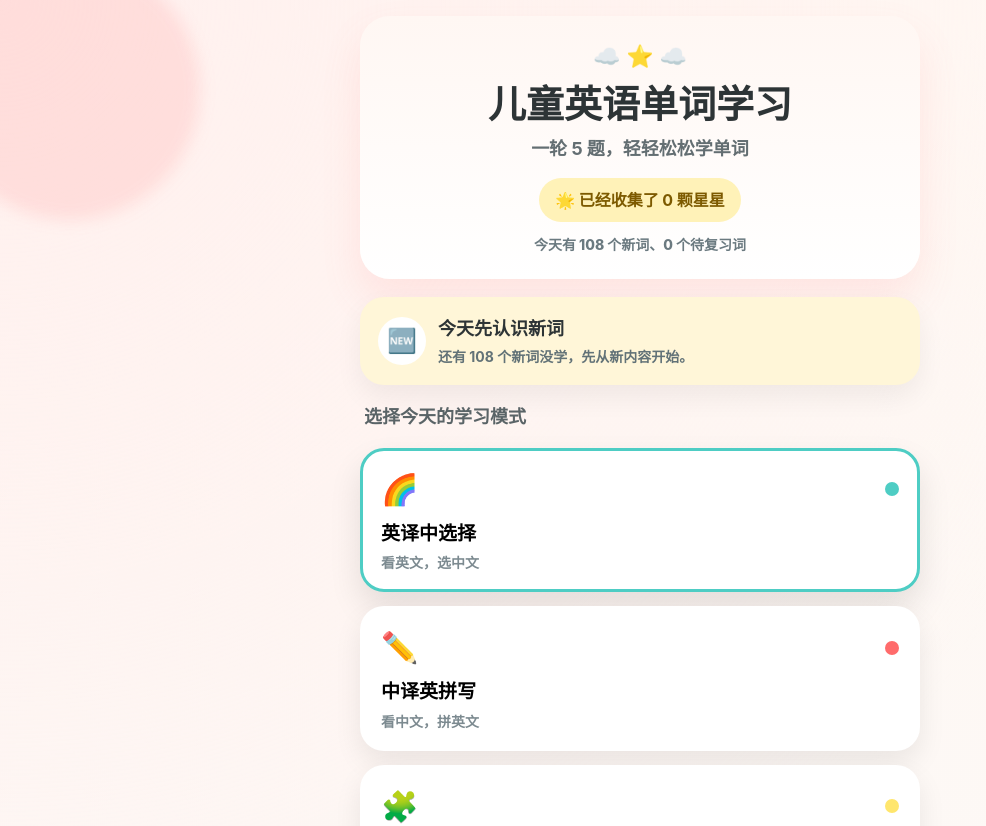
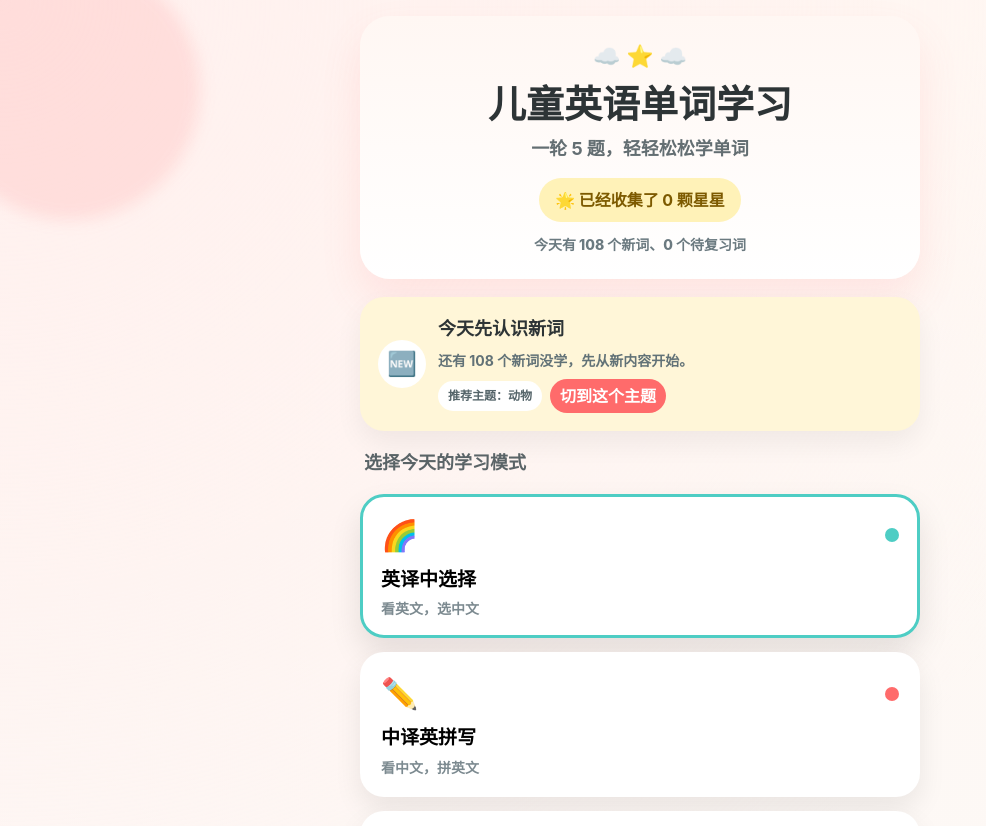
Before and after one commit to zhenxuanshi-ship-it/kid-english-learning, a React (Vite) app: page / in a window 1280 px wide. Shown: the top 826 px of the page, without its empty margins (0-986 px from the left). Built offline with nearby package versions, Linux system fonts and the light colour scheme.

Commit message:
feat: connect recommendations with category selection

```diff
--- a/src/components/common/RecommendationCard.tsx
+++ b/src/components/common/RecommendationCard.tsx
@@ -1,8 +1,10 @@
 import type { CSSProperties } from 'react';
+import { getCategoryLabel } from '../../lib/category';
 import type { HomeRecommendation } from '../../lib/recommendation';
 
 interface RecommendationCardProps {
   recommendation: HomeRecommendation;
+  onApplyCategory?: (category: string) => void;
 }
 
 const focusStyleMap: Record<HomeRecommendation['focus'], { bg: string; emoji: string }> = {
@@ -12,16 +14,26 @@ const focusStyleMap: Record<HomeRecommendation['focus'], { bg: string; emoji: st
   mixed: { bg: '#FFF0EE', emoji: '🌈' },
 };
 
-export function RecommendationCard({ recommendation }: RecommendationCardProps) {
+export function RecommendationCard({ recommendation, onApplyCategory }: RecommendationCardProps) {
   const meta = focusStyleMap[recommendation.focus];
 
   return (
     <div style={{ ...styles.card, background: meta.bg }}>
       <div style={styles.row}>
         <div style={styles.emoji}>{meta.emoji}</div>
-        <div>
+        <div style={styles.content}>
           <div style={styles.title}>{recommendation.title}</div>
           <div style={styles.desc}>{recommendation.description}</div>
+          {recommendation.suggestedCategory ? (
+            <div style={styles.tagRow}>
+              <span style={styles.tag}>推荐主题：{getCategoryLabel(recommendation.suggestedCategory)}</span>
+              {onApplyCategory ? (
+                <button style={styles.action} onClick={() => onApplyCategory(recommendation.suggestedCategory!)}>
+                  切到这个主题
+                </button>
+              ) : null}
+            </div>
+          ) : null}
         </div>
       </div>
     </div>
@@ -49,6 +61,7 @@ const styles: Record<string, CSSProperties> = {
     fontSize: 24,
     flexShrink: 0,
   },
+  content: { display: 'grid', gap: 4 },
   title: {
     fontSize: 18,
     fontWeight: 900,
@@ -60,4 +73,29 @@ const styles: Record<string, CSSProperties> = {
     fontWeight: 700,
     fontSize: 14,
   },
+  tagRow: {
+    display: 'flex',
+    gap: 8,
+    alignItems: 'center',
+    flexWrap: 'wrap',
+    marginTop: 4,
+  },
+  tag: {
+    padding: '6px 10px',
+    borderRadius: 999,
+    background: '#FFFFFF',
+    color: '#55656A',
+    fontSize: 12,
+    fontWeight: 800,
+  },
+  action: {
+    minHeight: 34,
+    padding: '0 10px',
+    border: 'none',
+    borderRadius: 999,
+    background: '#FF6B6B',
+    color: '#fff',
+    fontWeight: 900,
+    cursor: 'pointer',
+  },
 };
--- a/src/lib/recommendation.ts
+++ b/src/lib/recommendation.ts
@@ -4,6 +4,21 @@ export interface HomeRecommendation {
   title: string;
   description: string;
   focus: 'new' | 'review' | 'practice' | 'mixed';
+  suggestedCategory?: string;
+}
+
+function getSuggestedCategory(stats: LearningStats, focus: HomeRecommendation['focus']): string | undefined {
+  const sorted = [...stats.categoryBreakdown].sort((a, b) => {
+    if (focus === 'new') {
+      return (b.total - b.learned) - (a.total - a.learned);
+    }
+    if (focus === 'practice') {
+      return (b.learned - b.mastered) - (a.learned - a.mastered);
+    }
+    return (b.total - b.mastered) - (a.total - a.mastered);
+  });
+
+  return sorted[0]?.category;
 }
 
 export function getHomeRecommendation(stats: LearningStats): HomeRecommendation {
@@ -12,6 +27,7 @@ export function getHomeRecommendation(stats: LearningStats): HomeRecommendation
       title: '先复习一下旧词',
       description: `你有 ${stats.stageCounts.review} 个待复习词，先把容易忘的词捡回来。`,
       focus: 'review',
+      suggestedCategory: getSuggestedCategory(stats, 'review'),
     };
   }
 
@@ -20,6 +36,7 @@ export function getHomeRecommendation(stats: LearningStats): HomeRecommendation
       title: '今天先认识新词',
       description: `还有 ${stats.stageCounts.new} 个新词没学，先从新内容开始。`,
       focus: 'new',
+      suggestedCategory: getSuggestedCategory(stats, 'new'),
     };
   }
 
@@ -28,6 +45,7 @@ export function getHomeRecommendation(stats: LearningStats): HomeRecommendation
       title: '继续巩固今天的进度',
       description: '有一些词还在学习中，继续练一下会更稳。',
       focus: 'practice',
+      suggestedCategory: getSuggestedCategory(stats, 'practice'),
     };
   }
 
@@ -35,5 +53,6 @@ export function getHomeRecommendation(stats: LearningStats): HomeRecommendation
     title: '来一轮综合练习',
     description: '当前没有明显积压内容，适合做一轮轻松复习。',
     focus: 'mixed',
+    suggestedCategory: getSuggestedCategory(stats, 'mixed'),
   };
 }
--- a/src/pages/HomePage.tsx
+++ b/src/pages/HomePage.tsx
@@ -65,7 +65,7 @@ export function HomePage({
         <div style={styles.pathTip}>今天有 {stats.stageCounts.new} 个新词、{stats.stageCounts.review} 个待复习词</div>
       </div>
 
-      <RecommendationCard recommendation={recommendation} />
+      <RecommendationCard recommendation={recommendation} onApplyCategory={onCategoryChange} />
 
       <div style={styles.sectionTitle}>选择今天的学习模式</div>
       <div style={styles.grid}>
```
Also changed, not shown: 1 other file (tests, documents, lock files or other folders).
